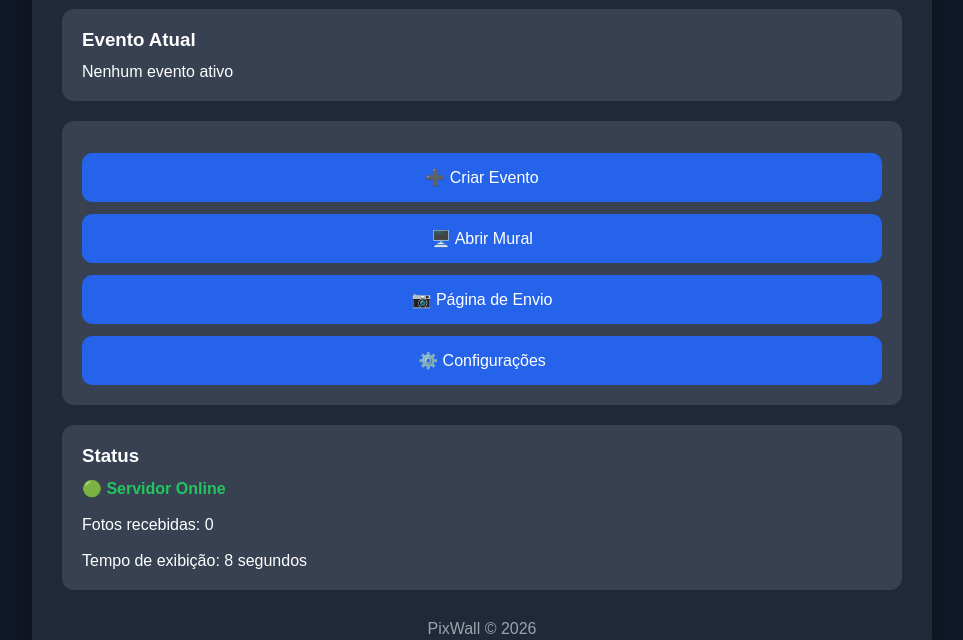
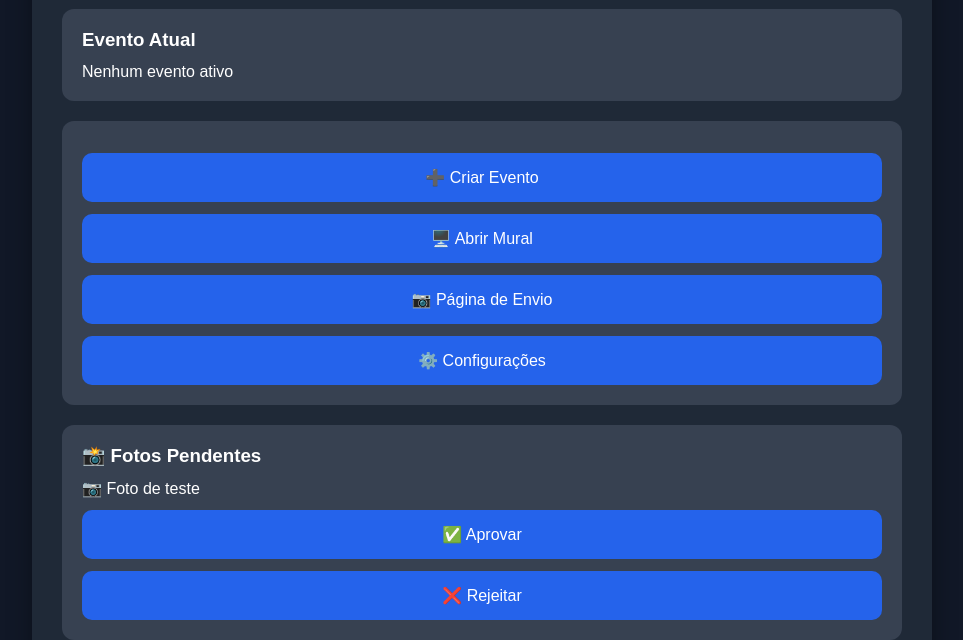
Before and after one commit to rafaahenrique85-lab/Mural-interativo-ao-vivo-, a website: page admin.html in a window 1280 px wide. Shown: the part 170-810 px from the top of the page, without its empty margins (158-1121 px from the left). Drawn offline with Linux system fonts and the light colour scheme.

Commit message:
Adiciona estrutura inicial da fila de aprovação

```diff
--- a/admin.html
+++ b/admin.html
@@ -71,13 +71,21 @@
     </div>
 
     <button id="btnAbrirMural">🖥️ Abrir Mural</button>
-    <button id="btnPaginaEnvio">📷 Página de Envio</button>
-    <button>⚙️ Configurações</button>
+<button id="btnPaginaEnvio">📷 Página de Envio</button>
+<button>⚙️ Configurações</button>
 
 </div>
 
-        <div class="card">
-            <h3>Status</h3>
+<div class="card">
+    <h3>📸 Fotos Pendentes</h3>
+
+    <div id="listaPendentes">
+        <p>Nenhuma foto aguardando aprovação.</p>
+    </div>
+</div>
+
+<div class="card">
+    <h3>Status</h3>
 
             <p class="status">🟢 Servidor Online</p>
 
--- a/admin.js
+++ b/admin.js
@@ -72,3 +72,15 @@ btnAbrirMural.addEventListener("click", () => {
     btnPaginaEnvio.addEventListener("click", () => {
     window.open("http://localhost:3000/upload.html", "_blank");
 });
+// ===== TESTE DA FILA DE APROVAÇÃO =====
+
+const listaPendentes = document.getElementById("listaPendentes");
+
+listaPendentes.innerHTML = `
+    <div class="foto-pendente">
+        <p>📷 Foto de teste</p>
+
+        <button>✅ Aprovar</button>
+        <button>❌ Rejeitar</button>
+    </div>
+`;
```
